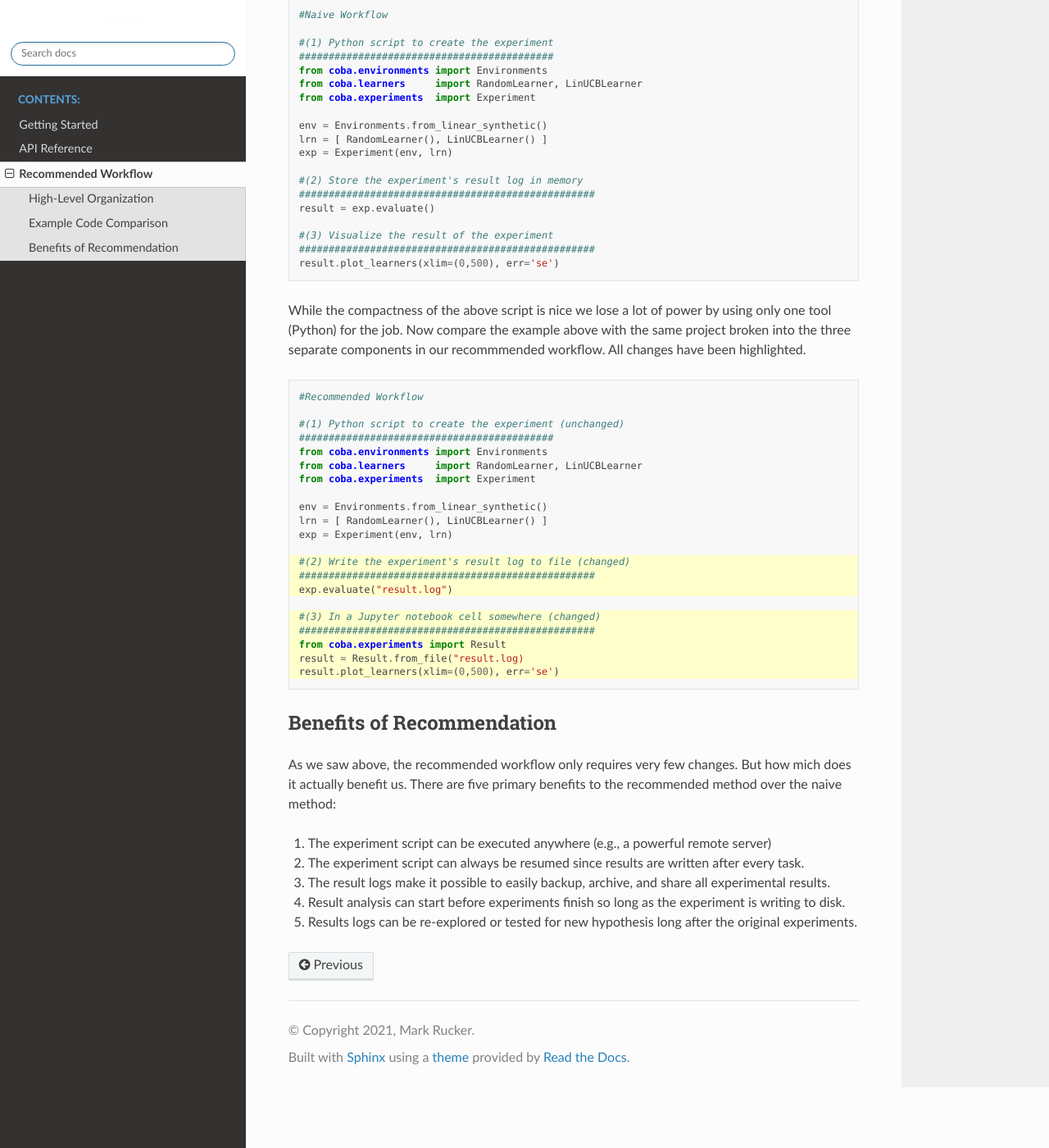
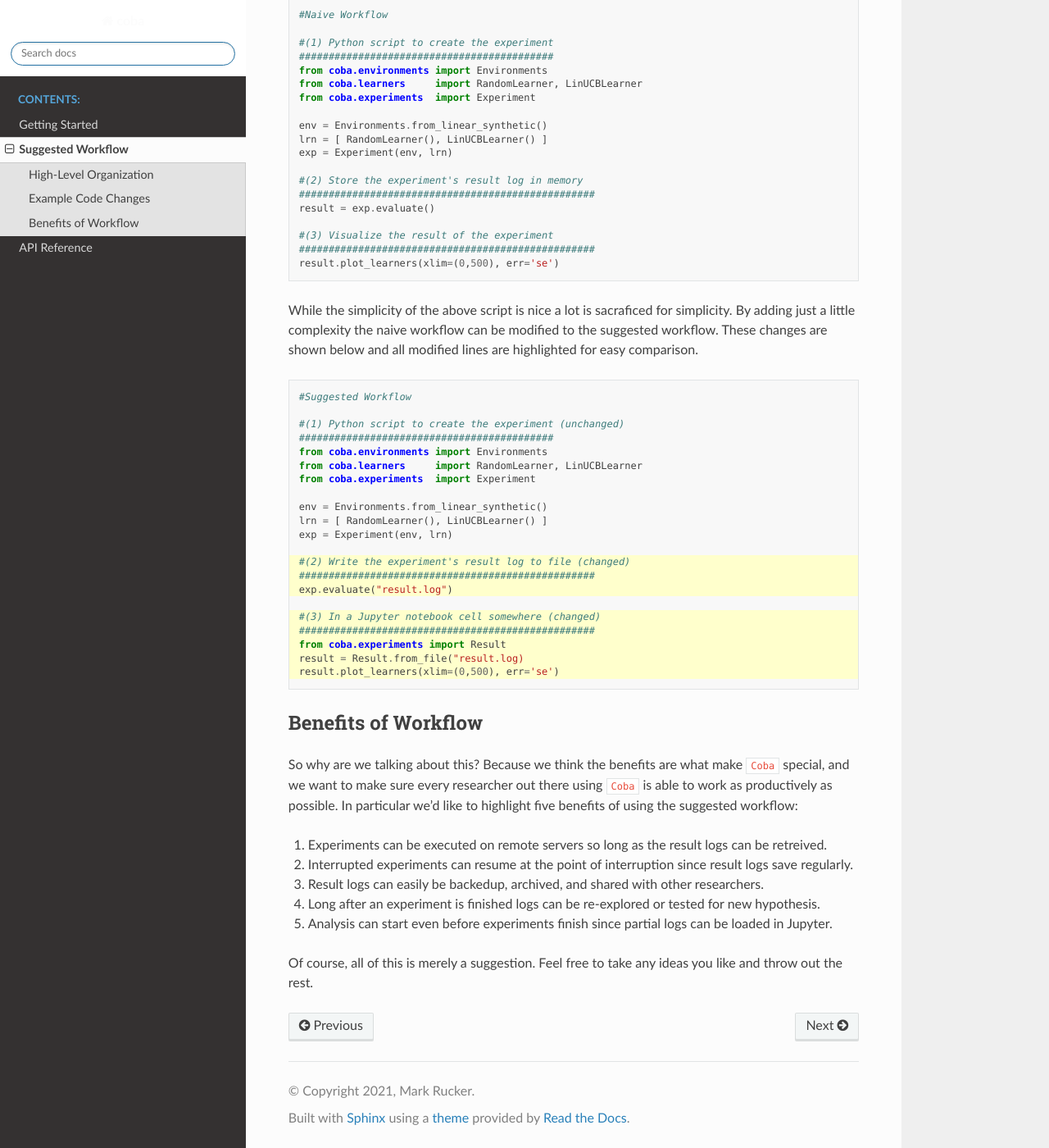
Before and after one commit to VowpalWabbit/coba, a Sphinx documentation site: the page built from docs/source/suggested_workflow.rst, in a window 1280 px wide and 1400 px high, scrolled down 684 px. Shown: the whole window at 82% size. Built offline with Sphinx 7.4.7 and the Read the Docs theme 2.0.0, drawn with Linux system fonts in a browser that asks for light colours; the version number could not be read and is left out; some of the changed text lies outside the part shown.

Commit message:
A few more documentation improvements.

```diff
--- a/docs/source/index.rst
+++ b/docs/source/index.rst
@@ -7,5 +7,5 @@ Welcome to coba's documentation!
    :caption: Contents:
 
    getting_started
+   suggested_workflow
    api_reference
-   recommended_workflow
--- a/docs/source/recommended_workflow.rst
+++ b/docs/source/suggested_workflow.rst
@@ -1,5 +1,5 @@
 ====================
-Recommended Workflow
+Suggested Workflow
 ====================
 
 Depending on one's needs and goals there are many ways to use ``Coba``. Here we describe a simple
@@ -18,8 +18,8 @@ At a high-level we suggest organizing ``Coba`` research around three separate pi
 to run the experiments, (2) The result logs produced by the experiments, and (3) Jupyter notebooks to analyze
 the result logs. Below is an example which compress all three of these pieces into a single Python script.
 
-Example Code Comparison
-~~~~~~~~~~~~~~~~~~~~~~~~
+Example Code Changes
+~~~~~~~~~~~~~~~~~~~~~
 
 .. code-block:: python
 
@@ -43,14 +43,14 @@ Example Code Comparison
     ##################################################
     result.plot_learners(xlim=(0,500), err='se')
 
-While the compactness of the above script is nice we lose a lot of power by using only one tool (Python) for the job.
-Now compare the example above with the same project broken into the three separate components in our recommmended workflow.
-All changes have been highlighted.
+While the simplicity of the above script is nice a lot is sacraficed for simplicity. By adding just a little complexity
+the naive workflow can be modified to the suggested workflow. These changes are shown below and all modified lines are
+highlighted for easy comparison.
 
 .. code-block:: python
     :emphasize-lines: 13,14,15,17,18,19,20,21
 
-    #Recommended Workflow
+    #Suggested Workflow
 
     #(1) Python script to create the experiment (unchanged)
     ###########################################
@@ -72,14 +72,17 @@ All changes have been highlighted.
     result = Result.from_file("result.log)
     result.plot_learners(xlim=(0,500), err='se')
 
-Benefits of Recommendation
-~~~~~~~~~~~~~~~~~~~~~~~~~~
+Benefits of Workflow
+~~~~~~~~~~~~~~~~~~~~~
 
-As we saw above, the recommended workflow only requires very few changes. But how mich does it actually
-benefit us. There are five primary benefits to the recommended method over the naive method:
+So why are we talking about this? Because we think the benefits are what make ``Coba`` special, and we want
+to make sure every researcher out there using ``Coba`` is able to work as productively as possible. In
+particular we'd like to highlight five benefits of using the suggested workflow:
 
-1. The experiment script can be executed anywhere (e.g., a powerful remote server)
-2. The experiment script can always be resumed since results are written after every task.
-3. The result logs make it possible to easily backup, archive, and share all experimental results.
-4. Result analysis can start before experiments finish so long as the experiment is writing to disk.
-5. Results logs can be re-explored or tested for new hypothesis long after the original experiments.
+1. Experiments can be executed on remote servers so long as the result logs can be retreived.
+2. Interrupted experiments can resume at the point of interruption since result logs save regularly.
+3. Result logs can easily be backedup, archived, and shared with other researchers.
+4. Long after an experiment is finished logs can be re-explored or tested for new hypothesis.
+5. Analysis can start even before experiments finish since partial logs can be loaded in Jupyter.
+
+Of course, all of this is merely a suggestion. Feel free to take any ideas you like and throw out the rest.
```
